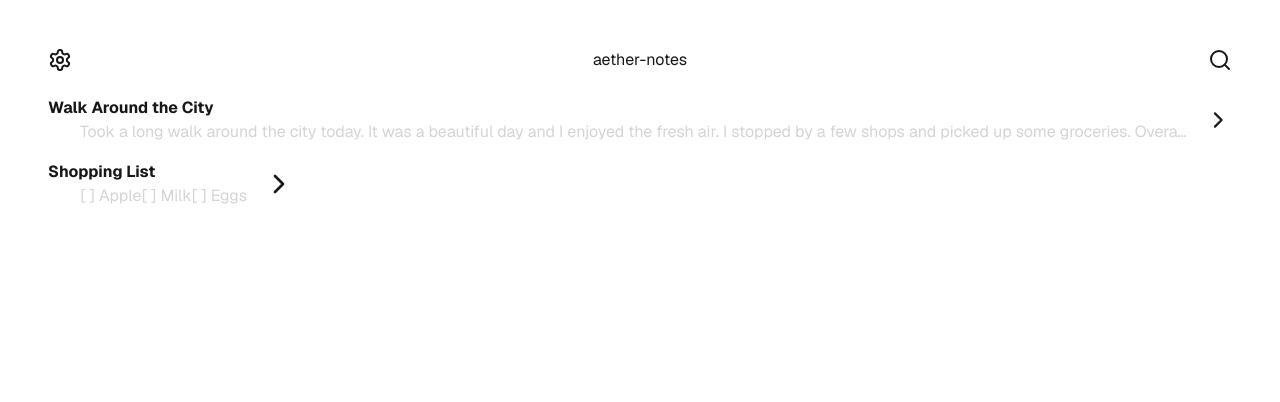
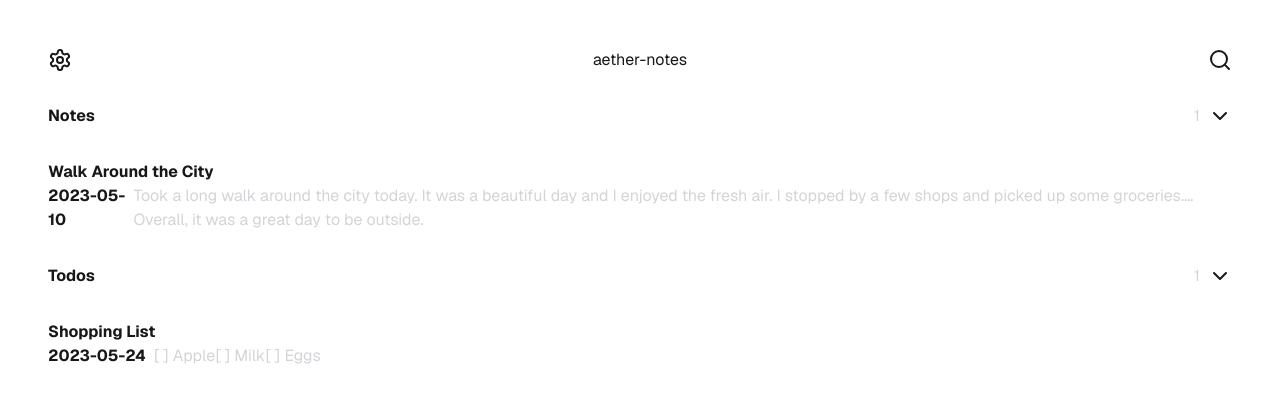
Before and after one commit to kahseng-dev/aether-notes, a Next.js app: page / in a window 1280 px wide. Shown: the top 402 px of the page. Built offline with nearby package versions, Linux system fonts and the light colour scheme.

Commit message:
feat: add basic collapsible folder structure

```diff
--- a/app/ui/home-directory.tsx
+++ b/app/ui/home-directory.tsx
@@ -2,27 +2,61 @@
 
 import Link from "next/link";
 import type { Note } from "@/types/Note";
-import { ChevronRight } from 'lucide-react';
-import { useState } from 'react'
+import { ChevronDown, ChevronRight } from 'lucide-react';
+import { useState } from "react";
 
 export default function HomeDirectory({ notes }: { notes: Note[] }) {
-    const iconSize = 32;
+
+  const [foldersOpened, setFoldersOpened] = useState<string[]>([])
+  const folders: string[] = Array.from(new Set(notes.map(note => note.folder)));
+
+  let folderContentCount = 1;
+
+  function setShowFolderNotes(folderName: string) {
+    if (!foldersOpened.includes(folderName)) {
+      return setFoldersOpened(folders => [...folders, folderName]);
+    }
+
+    return setFoldersOpened(folders => folders.filter(folder => folder !== folderName));
+  }
 
   return (
-        notes.map(item =>
+      folders.map(folder =>
+        <div key={folder}>
+          <div
+            onClick={() => setShowFolderNotes(folder)}
+            className="p-4 flex items-center justify-between cursor-pointer rounded transition duration-300 ease-in-out hover:bg-white/20">
+            <p className="font-bold">{folder}</p>
+            <div className="flex items-center gap-2">
+              <p className="text-zinc-300">{folderContentCount}</p>
+              { !foldersOpened.includes(folder) ? <ChevronDown/> : <ChevronRight/> }
+            </div>
+          </div>
+          { !foldersOpened.includes(folder) ? (
+              <div>
+                {
+                  notes
+                    .filter(item => item.folder === folder)
+                    .map(item =>
+                    <div key={item.id}>
                       <Link
                         href={`/editor/${item.id}`}
-              key={item.id}
-              className="flex items-center py-2 px-4 gap-4 rounded transition duration-300 ease-in-out hover:bg-white/20">
+                        className="p-4 flex items-center justify-between cursor-pointer rounded transition duration-300 ease-in-out hover:bg-white/20">
                         <div>
                           <p><strong>{item.title}</strong></p>
-                <div className="flex gap-8">
-                  <p><strong>{item.date}</strong></p>
+                          <div className="flex gap-2">
+                            <p><strong>{item.lastUpdated}</strong></p>
                             <p className="text-zinc-300 line-clamp-1">{item.content}</p>
                           </div>
                         </div>
-              <ChevronRight size={iconSize} />
                       </Link>
+                    </div>
+                  )
+                }
+              </div>
+            ) : null
+          }
+        </div>
       )
   );
 }
```
Lines whose indentation alone changed are shown as unchanged.
